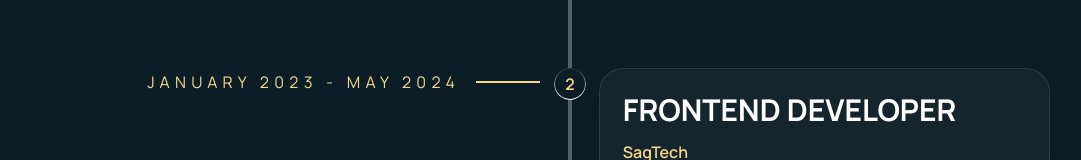
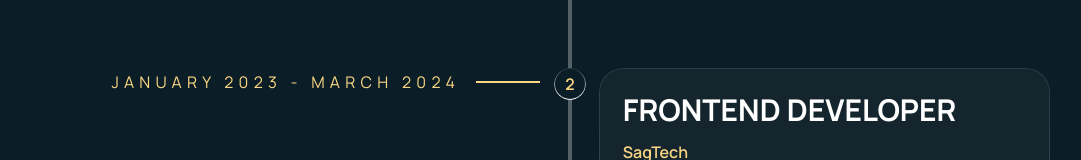
Before and after one commit to MarynaDanilkina/portfolio, a Next.js app: page / in a window 1280 px wide. Shown: the part 2548-2708 px from the top of the page, without its empty margins (70-1151 px from the left). Built offline with nearby package versions, Linux system fonts and the light colour scheme; a web font is replaced by a local one.

Commit message:
feat: add notification

```diff
--- a/package.json
+++ b/package.json
@@ -10,6 +10,7 @@
   },
   "dependencies": {
     "@emailjs/browser": "^4.4.1",
+    "antd": "^5.21.1",
     "classnames": "^2.5.1",
     "framer-motion": "^11.5.6",
     "gsap": "^3.12.5",
--- a/react/data/experience.ts
+++ b/react/data/experience.ts
@@ -15,7 +15,7 @@ Stack: React, react-dnd, react-hook-form, react-i18next, react-redux, sass)`,
     id: 1,
     title: "Frontend developer",
     company: "SagTech",
-    date: "January 2023 - May 2024",
+    date: "January 2023 - March 2024",
     text: `Worked on two projects: B2T and SagTech website
 B2T (stack: Next.js, TypeScript, Tailwind, Redux Toolkit, Swiper.js)<br/>
 - Developed the client part of the application from scratch.<br/>
@@ -39,18 +39,10 @@ apexcharts, swiper, zod)<br/>
     id: 2,
     title: "Frontend developer",
     company: "WebLab",
-    date: "may 2024 - Present",
-    text: `Worked on two projects: B2T and SagTech website
-B2T (stack: Next.js, TypeScript, Tailwind, Redux Toolkit, Swiper.js)<br/>
-- Developed the client part of the application from scratch.<br/>
-- Implemented TypeScript, reducing the number of errors and improving code readability.<br/>
-- Achieved a Pixel Perfect accuracy of 98%, ensuring an exact match of the HTML template with the original
-layout.<br/>
-- Implemented Swiper for hardware acceleration of animation, improving the user interface by 3 times.<br/>
-- Implemented redux storage, reducing code duplication and improving application state management.<br/>
-- Used Tailwind CSS to effectively work with classes and improve the organization of styles.<br/>
-SagTech (stack: Next.js, Remix.run, TypeScript, Tailwind, GraphQL, Apollo Client, framer-motion, react-hook-form,
-apexcharts, swiper, zod)
+    date: "March 2024 - Present",
+    text: `- Developed web applications using React with Redux Toolkit, TypeScript, Tailwind CSS, and Zustand, from prototype to finished product with a responsive interface.<br/>
+- Integrated external interfaces with internal services, followed REST API principles, and actively collaborated with the development team, from designers to QA engineers.<br/>
+- Created an authorization system and a user dashboard with an interface for managing personal data and settings. This improved the user experience, simplified access to key features, and enhanced interaction with internal systems.
 `,
   },
 ]
--- a/react/data/technologies.ts
+++ b/react/data/technologies.ts
@@ -7,7 +7,6 @@ export const technologies = [
     id: 2,
     name: "React",
   },
-
   {
     id: 3,
     name: "Next.js",
@@ -80,4 +79,48 @@ export const technologies = [
     id: 20,
     name: "framer-motion",
   },
+  {
+    id: 21,
+    name: "JavaScript",
+  },
+  {
+    id: 22,
+    name: "Zustand",
+  },
+  {
+    id: 23,
+    name: "Git",
+  },
+  {
+    id: 24,
+    name: "GitHub",
+  },
+  {
+    id: 25,
+    name: "Storybook",
+  },
+  {
+    id: 26,
+    name: "REST API",
+  },
+  {
+    id: 26,
+    name: "Jest",
+  },
+  {
+    id: 27,
+    name: "mjml",
+  },
+  {
+    id: 28,
+    name: "Vite",
+  },
+  {
+    id: 29,
+    name: "cookie",
+  },
+  {
+    id: 30,
+    name: "antd",
+  },
 ]
--- a/react/widgets/ConnectionBlock/ConnectionBlock.tsx
+++ b/react/widgets/ConnectionBlock/ConnectionBlock.tsx
@@ -6,6 +6,7 @@ import Typography from "@/react/components/Typography/Typography"
 import { contact } from "@/react/data/contact"
 import { variant } from "@/react/data/variant"
 import emailjs from "@emailjs/browser"
+import { ConfigProvider, notification } from "antd"
 import { easeInOut, motion } from "framer-motion"
 import Link from "next/link"
 import { useState } from "react"
@@ -18,6 +19,8 @@ interface IValidationSchema {
 }
 
 export default function ConnectionBlock() {
+  const [api, contextHolder] = notification.useNotification()
+
   const [loading, setLoading] = useState(false)
 
   const { control, handleSubmit, reset } = useForm<IValidationSchema>({
@@ -28,21 +31,38 @@ export default function ConnectionBlock() {
     },
   })
 
+  const openNotification = ({
+    title,
+    text,
+  }: {
+    title: string
+    text: string
+  }) => {
+    api.open({
+      message: title,
+      description: text,
+    })
+  }
+
   const onSubmit: SubmitHandler<IValidationSchema> = async (data) => {
     setLoading(true)
 
     emailjs
       .send(
-        process.env.NEXT_PUBLIC_EMAILJS_SERVICE_ID!,
-        process.env.NEXT_PUBLIC_EMAILJS_TEMPLATE_ID!,
+        "service_k101qpv",
+        "template_ohcctsh",
         {
           ...data,
         },
-        process.env.NEXT_PUBLIC_EMAILJS_PUBLIC_KEY!
+        "0L5_It5s0-5Ujf69L"
       )
       .then(
         () => {
           setLoading(false)
+          openNotification({
+            title: "Thank you!",
+            text: "Your application has been received and is currently being reviewed and you will be contacted.",
+          })
           reset({
             name: "",
             email: "",
@@ -51,6 +71,7 @@ export default function ConnectionBlock() {
         },
         (error) => {
           setLoading(false)
+          openNotification({ title: "Error", text: "An error has occurred" })
           console.error(error)
         }
       )
@@ -123,6 +144,16 @@ export default function ConnectionBlock() {
           ))}
         </div>
       </motion.div>
+      <ConfigProvider
+        theme={{
+          token: {
+            colorBgElevated: "#366977",
+            colorText: "#fff",
+            colorIcon: "#fff",
+          },
+        }}>
+        {contextHolder}
+      </ConfigProvider>
     </div>
   )
 }
```
Also changed, not shown: 2 other files (tests, documents, lock files or other folders).
